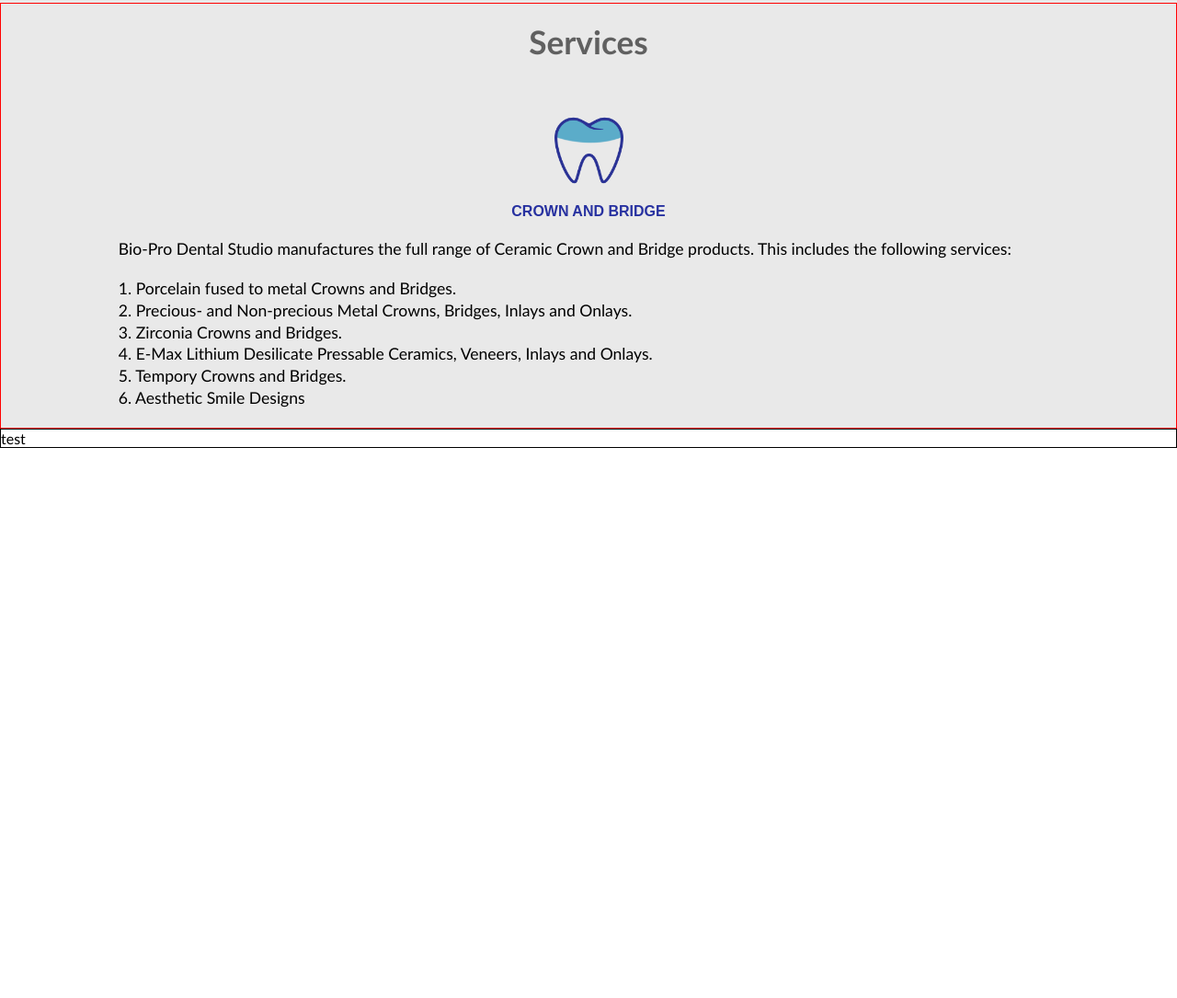
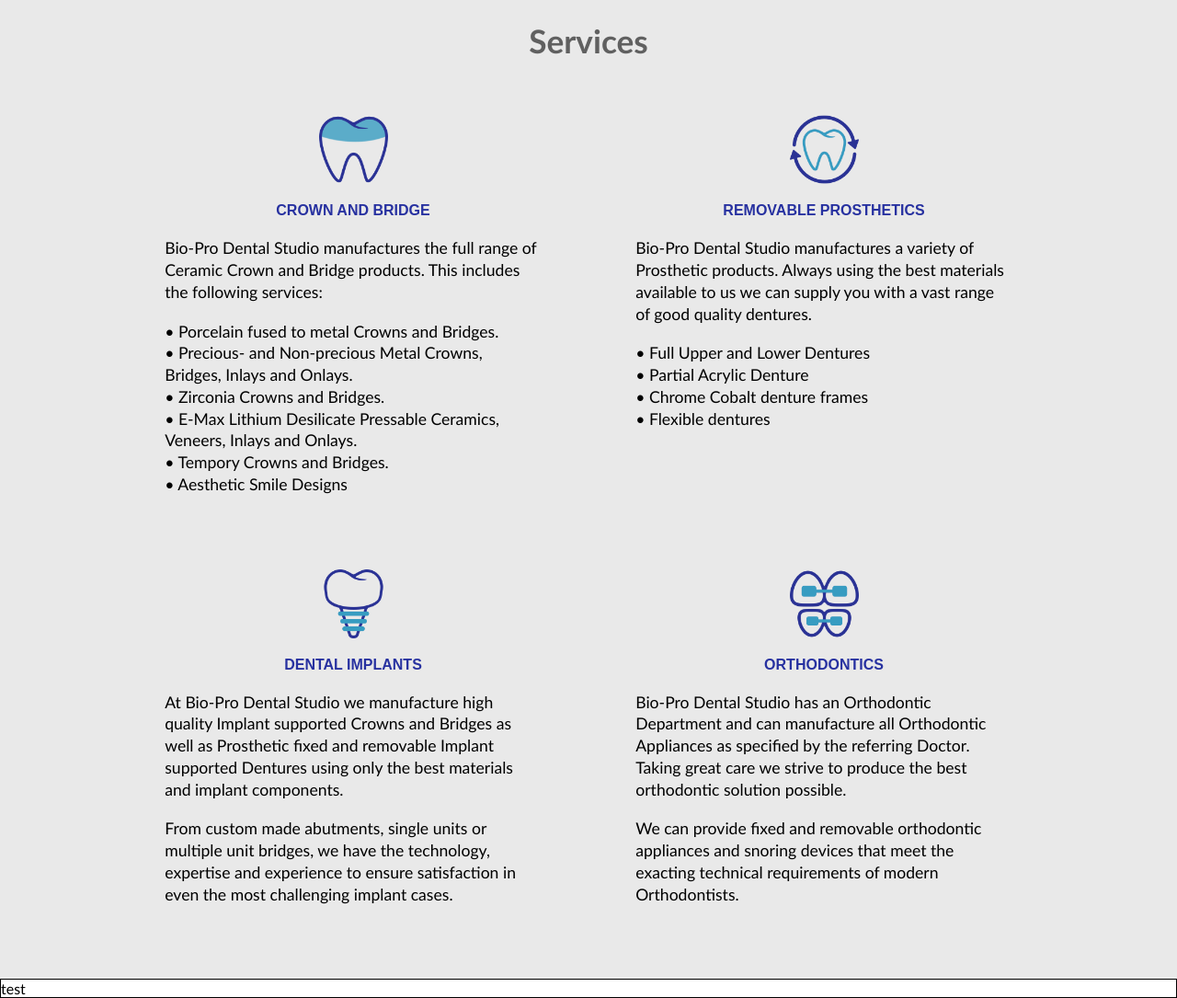
Before and after one commit to Stefan32/bio-pro-dental, a plain HTML site: page index.html in a window 1280 px wide. Shown: the part 824-1909 px from the top of the page at 92% size. Before the commit the page ends 1311 px from the top, so only its background shows below. Drawn offline with Linux system fonts and the light colour scheme.

Commit message:
added the rest of the service icons

```diff
--- a/index.html
+++ b/index.html
@@ -7,7 +7,7 @@
 
         <title>Bio-Pro Dental</title>
 
-        <link rel="stylesheet" href="styles/master1.css">
+        <link rel="stylesheet" href="styles/master.css">
         <meta name="viewport" content="width=device-width, initial-scale=1" />
     </head>
     <body>
@@ -38,6 +38,9 @@
         <div class="services-div">
             <div class="services_content">
                 <h1 class="services_heading">Services</h1>
+                <div class="services_row">
+                    <!-- CROWN AND BRIDGE -->
+                    <div class="services_item">
                         <div class="services_icon-box">
                             <img src="images/icons/01-crown-and-bridge.png" alt="crown and bridge">
                         </div>
@@ -45,12 +48,59 @@
                         <div class="services_text-block">
                             <p class="services_text-block_text">Bio-Pro Dental Studio manufactures the full range of Ceramic Crown and Bridge products. This includes the following services:</p>
                             <br>
-                    <p class="services_text-block_text">1. Porcelain fused to metal Crowns and Bridges.</p>
-                    <p class="services_text-block_text">2. Precious- and Non-precious Metal Crowns, Bridges, Inlays and Onlays.</p>
-                    <p class="services_text-block_text">3. Zirconia Crowns and Bridges.</p>
-                    <p class="services_text-block_text">4. E-Max Lithium Desilicate Pressable Ceramics, Veneers, Inlays and Onlays.</p>
-                    <p class="services_text-block_text">5. Tempory Crowns and Bridges.</p>
-                    <p class="services_text-block_text">6. Aesthetic Smile Designs</p>
+                            <p class="services_text-block_text">&bull; Porcelain fused to metal Crowns and Bridges.</p>
+                            <p class="services_text-block_text">&bull; Precious- and Non-precious Metal Crowns, Bridges, Inlays and Onlays.</p>
+                            <p class="services_text-block_text">&bull; Zirconia Crowns and Bridges.</p>
+                            <p class="services_text-block_text">&bull; E-Max Lithium Desilicate Pressable Ceramics, Veneers, Inlays and Onlays.</p>
+                            <p class="services_text-block_text">&bull; Tempory Crowns and Bridges.</p>
+                            <p class="services_text-block_text">&bull; Aesthetic Smile Designs</p>
+                        </div>
+                    </div>
+                    <!-- _________ -->
+                    <!-- REMOVABLE PROSTHETICS -->
+                    <div class="services_item">
+                        <div class="services_icon-box">
+                            <img src="images/icons/02-removable.png" alt="REMOVABLE PROSTHETICS">
+                        </div>
+                        <h2 class="services_mini-heading">REMOVABLE PROSTHETICS</h2>
+                        <div class="services_text-block">
+                            <p class="services_text-block_text">Bio-Pro Dental Studio manufactures a variety of Prosthetic products. Always using the best materials available to us we can supply you with a vast range of good quality dentures.</p>
+                            <br>
+                            <p class="services_text-block_text">&bull; Full Upper and Lower Dentures</p>
+                            <p class="services_text-block_text">&bull; Partial Acrylic Denture</p>
+                            <p class="services_text-block_text">&bull; Chrome Cobalt denture frames</p>
+                            <p class="services_text-block_text">&bull; Flexible dentures</p>
+                        </div>
+                    </div>
+                    <!-- _________ -->
+                </div>
+                <div class="services_row">
+                    <!-- DENTAL IMPLANTS -->
+                    <div class="services_item">
+                        <div class="services_icon-box">
+                            <img src="images/icons/03-implants.png" alt="DENTAL IMPLANTS">
+                        </div>
+                        <h2 class="services_mini-heading">DENTAL IMPLANTS</h2>
+                        <div class="services_text-block">
+                            <p class="services_text-block_text">At Bio-Pro Dental Studio we manufacture high quality Implant supported Crowns and Bridges as well as Prosthetic fixed and removable Implant supported Dentures using only the best materials and implant components.</p>
+                            <br>
+                            <p class="services_text-block_text">From custom made abutments, single units or multiple unit bridges, we have the technology, expertise and experience to ensure satisfaction in even the most challenging implant cases.</p>
+                        </div>
+                    </div>
+                    <!-- _________ -->
+                    <!-- ORTHODONTICS -->
+                    <div class="services_item">
+                        <div class="services_icon-box">
+                            <img src="images/icons/04-orthodontics.png" alt="ORTHODONTICS">
+                        </div>
+                        <h2 class="services_mini-heading">ORTHODONTICS</h2>
+                        <div class="services_text-block">
+                            <p class="services_text-block_text">Bio-Pro Dental Studio has an Orthodontic Department and can manufacture all Orthodontic Appliances as specified by the referring Doctor. Taking great care we strive to produce the best orthodontic solution possible.</p>
+                            <br>
+                            <p class="services_text-block_text">We can provide fixed and removable orthodontic appliances and snoring devices that meet the exacting technical requirements of modern Orthodontists.</p>
+                        </div>
+                    </div>
+                    <!-- _________ -->
                 </div>
             </div>
         </div>
--- a/styles/master1.css
+++ b/styles/master.css
@@ -124,7 +124,7 @@
 
 .welcome-div_text {
     font-size: 1.1rem;
-    font-weight: lighter;
+    line-height: 1.35;
 }
 
     /* For Med Screens */
@@ -138,7 +138,6 @@
         @media only screen and (min-width: 800px) {
             .welcome-div_text {
                 font-size: 1.3rem;
-                line-height: 1.35;
             }
         }
 
@@ -157,7 +156,6 @@
 */
 
 .services-div {
-    border: 1px solid red;
     background-color: rgba(233,233,233,1);
 }
 
@@ -166,6 +164,37 @@
     font-size: 2.2rem;
     text-align: center;
     padding: 20px 0px 60px 0px;
+}
+
+.services_item {
+    box-sizing: border-box;
+}
+
+    /* For Large Screens */
+    @media only screen and (min-width: 800px) {
+        .services_item {
+            width: 50%;
+            float: left;
+        }
+    }
+
+.services_row {
+
+}
+
+    /* For Large Screens */
+    @media only screen and (min-width: 800px) {
+        .services_row {
+            width: 80%;
+            margin-left: auto;
+            margin-right: auto;
+        }
+    }
+
+.services_row::after {
+  content: "";
+  clear: both;
+  display: table;
 }
 
 .services_icon-box {
@@ -192,12 +221,26 @@
     max-width: 80%;
     margin-left: auto;
     margin-right: auto;
-    padding-bottom: 20px;
+    padding-bottom: 80px;
 }
+
+    /* For Med Screens */
+    @media only screen and (min-width: 500px) {
+        .services_text-block {
+            max-width: 70%;
+        }
+    }
+
+        /* For Large Screens */
+        @media only screen and (min-width: 800px) {
+            .services_text-block {
+                width: 80%;
+                max-width: 450px;
+            }
+        }
 
 .services_text-block_text {
     font-size: 1.1rem;
-    font-weight: lighter;
     line-height: 1.35;
 }
 
@@ -208,3 +251,9 @@
 .test-div {
     border: 1px solid black;
 }
+
+.trading-hours::after {
+  content: "";
+  clear: both;
+  display: table;
+}
```
Lines whose indentation alone changed are shown as unchanged.
